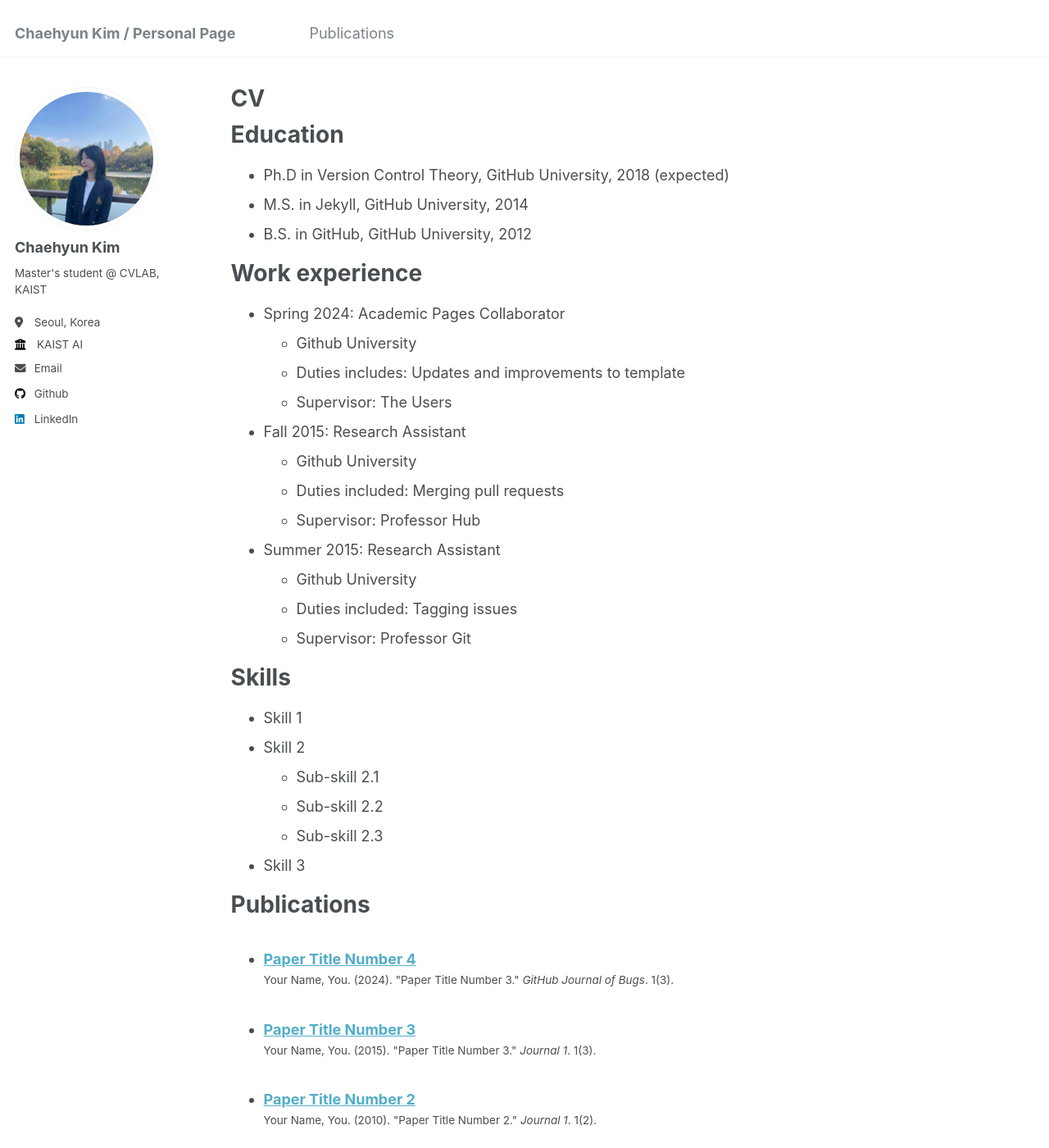
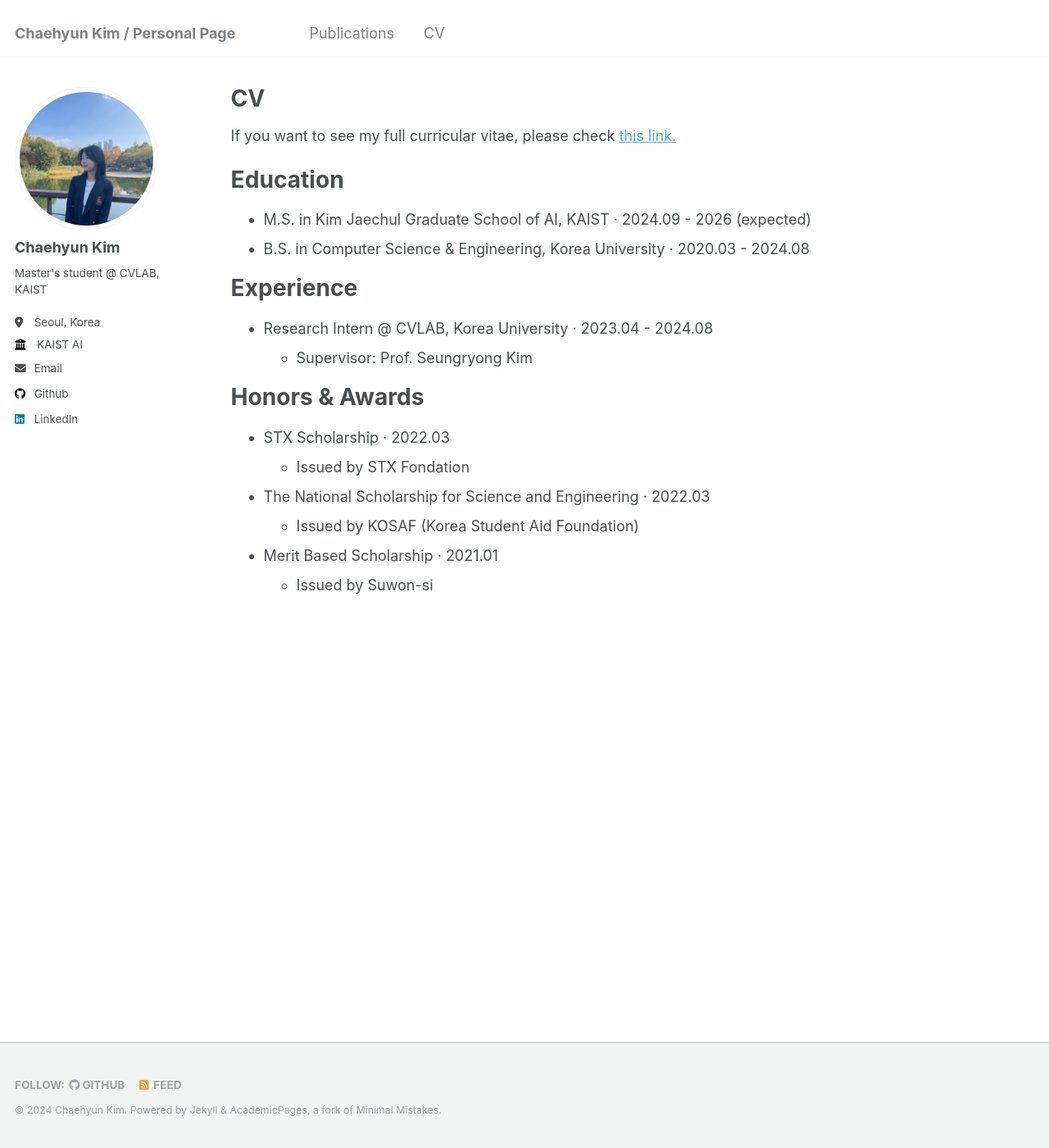
Before and after one commit to kchyun/kchyun.github.io, a Jekyll site: the page built from _pages/cv.md, in a window 1280 px wide and 1400 px high. Shown: the whole window at 82% size. Built offline with Jekyll 4.4.1, drawn with Linux system fonts in a browser that asks for light colours; some of the changed text lies outside the part shown.

Commit message:
Update cv page

```diff
--- a/_config.yml
+++ b/_config.yml
@@ -72,7 +72,6 @@ author:
   xing             : # Username
   youtube          : # Username
   zhihu            : # URL
-  curriculumvitae  : https://kchyun.github.io
 
 # Publication Category - The following the list of publication categories and their headings
 publication_category:
--- a/_data/navigation.yml
+++ b/_data/navigation.yml
@@ -20,8 +20,8 @@ main:
   # - title: "Blog Posts"
   #   url: /year-archive/
 
-  # - title: "CV"
-  #   url: /cv/
+  - title: "CV"
+    url: /cv/
 
   # - title: "Guide"
   #   url: /markdown/
--- a/_pages/cv.md
+++ b/_pages/cv.md
@@ -9,13 +9,22 @@ redirect_from:
 
 {% include base_path %}
 
+If you want to see my full curricular vitae, please check [this link.]()
+
+
 Education
 ======
-* Ph.D in Version Control Theory, GitHub University, 2018 (expected)
-* M.S. in Jekyll, GitHub University, 2014
-* B.S. in GitHub, GitHub University, 2012
 
-Work experience
+* M.S. in Kim Jaechul Graduate School of AI, KAIST · 2024.09 - 2026 (expected)
+* B.S. in Computer Science & Engineering, Korea University · 2020.03 - 2024.08
+
+Experience
+======
+
+* Research Intern @ CVLAB, Korea University · 2023.04 - 2024.08
+  * Supervisor: Prof. Seungryong Kim
+
+<!-- Work experience
 ======
 * Spring 2024: Academic Pages Collaborator
   * Github University
@@ -30,35 +39,29 @@ Work experience
 * Summer 2015: Research Assistant
   * Github University
   * Duties included: Tagging issues
-  * Supervisor: Professor Git
+  * Supervisor: Professor Git -->
 
-Skills
+<!-- Skills
 ======
 * Skill 1
 * Skill 2
   * Sub-skill 2.1
   * Sub-skill 2.2
   * Sub-skill 2.3
-* Skill 3
+* Skill 3 -->
 
-Publications
+Honors & Awards
 ======
-  <ul>{% for post in site.publications reversed %}
-    {% include archive-single-cv.html %}
-  {% endfor %}</ul>
 
-Talks
+* STX Scholarship · 2022.03
+  * Issued by STX Fondation
+
+* The National Scholarship for Science and Engineering · 2022.03
+  * Issued by KOSAF (Korea Student Aid Foundation)
+
+* Merit Based Scholarship · 2021.01
+  * Issued by Suwon-si
+
+<!-- Service and leadership
 ======
-  <ul>{% for post in site.talks reversed %}
-    {% include archive-single-talk-cv.html  %}
-  {% endfor %}</ul>
-
-Teaching
-======
-  <ul>{% for post in site.teaching reversed %}
-    {% include archive-single-cv.html %}
-  {% endfor %}</ul>
-
-Service and leadership
-======
-* Currently signed in to 43 different slack teams
+* Currently signed in to 43 different slack teams -->
--- a/_pages/publications.html
+++ b/_pages/publications.html
@@ -12,7 +12,7 @@ author_profile: true
 {% include base_path %}
 
 <!-- New style rendering if publication categories are defined -->
-{% if site.publication_category %}
+<!-- {% if site.publication_category %}
   {% for category in site.publication_category  %}
     {% assign title_shown = false %}
     {% for post in site.publications reversed %}
@@ -30,4 +30,4 @@ author_profile: true
   {% for post in site.publications reversed %}
     {% include archive-single.html %}
   {% endfor %}
-{% endif %}
+{% endif %} -->
```
